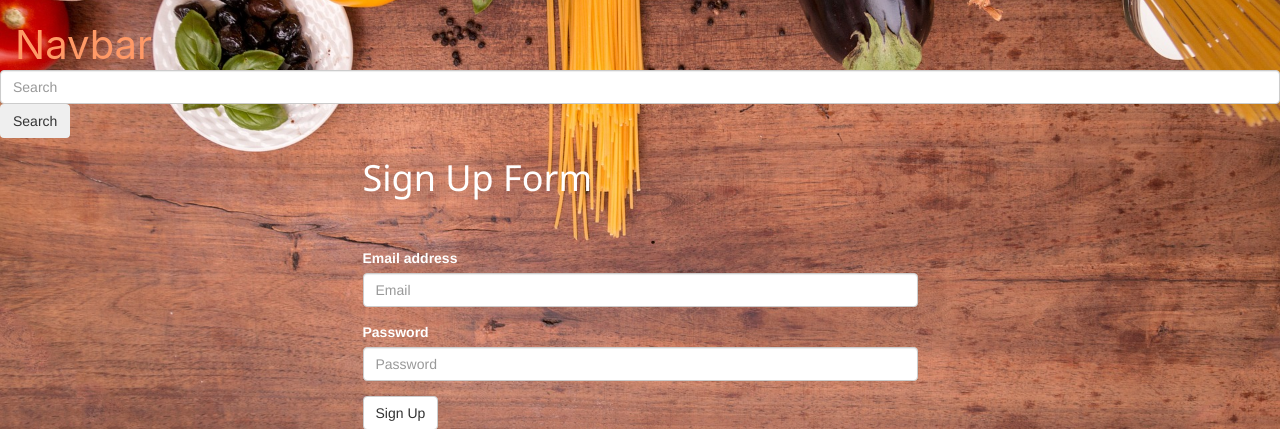
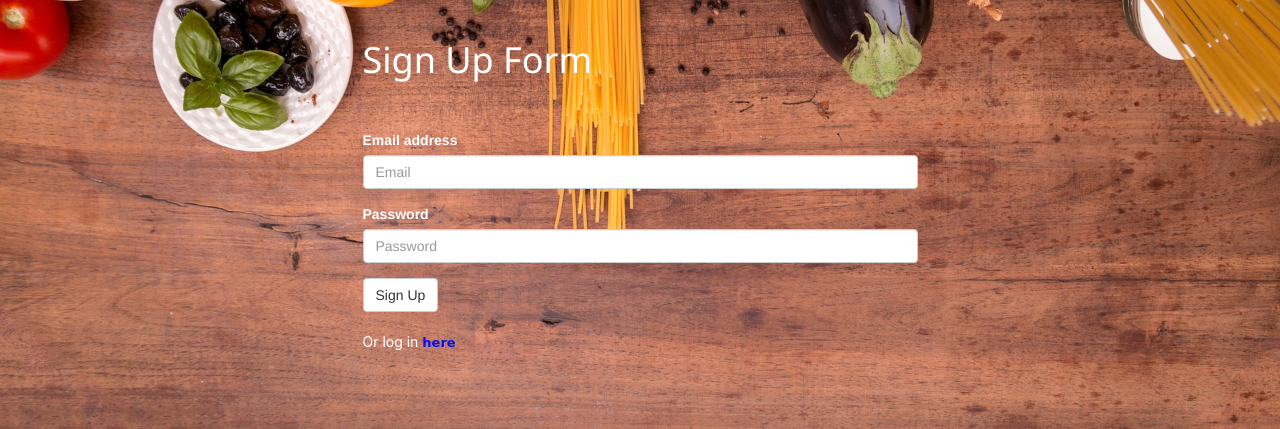
Before and after one commit to goantonioUW/food-dadabase, a Node server app: page /signup in a window 1280 px wide. Shown: the part 235-664 px from the top of the page. Run offline with Node 20, Linux system fonts and the light colour scheme; some libraries are stand-ins or nearby versions.

Commit message:
deleted extra searchbar

```diff
--- a/public/js/views/partials/nav.handlebars
+++ b/public/js/views/partials/nav.handlebars
@@ -16,9 +16,3 @@
           </div>
         </div>
       </nav>
-
-    <a class="navbar-brand">Navbar</a>
-    <form class="d-flex">
-      <input class="form-control me-2" type="search" placeholder="Search" aria-label="Search">
-      <button class="btn btn-outline-success" type="submit">Search</button>
-    </form>
```
Also changed, not shown: 1 other file.
